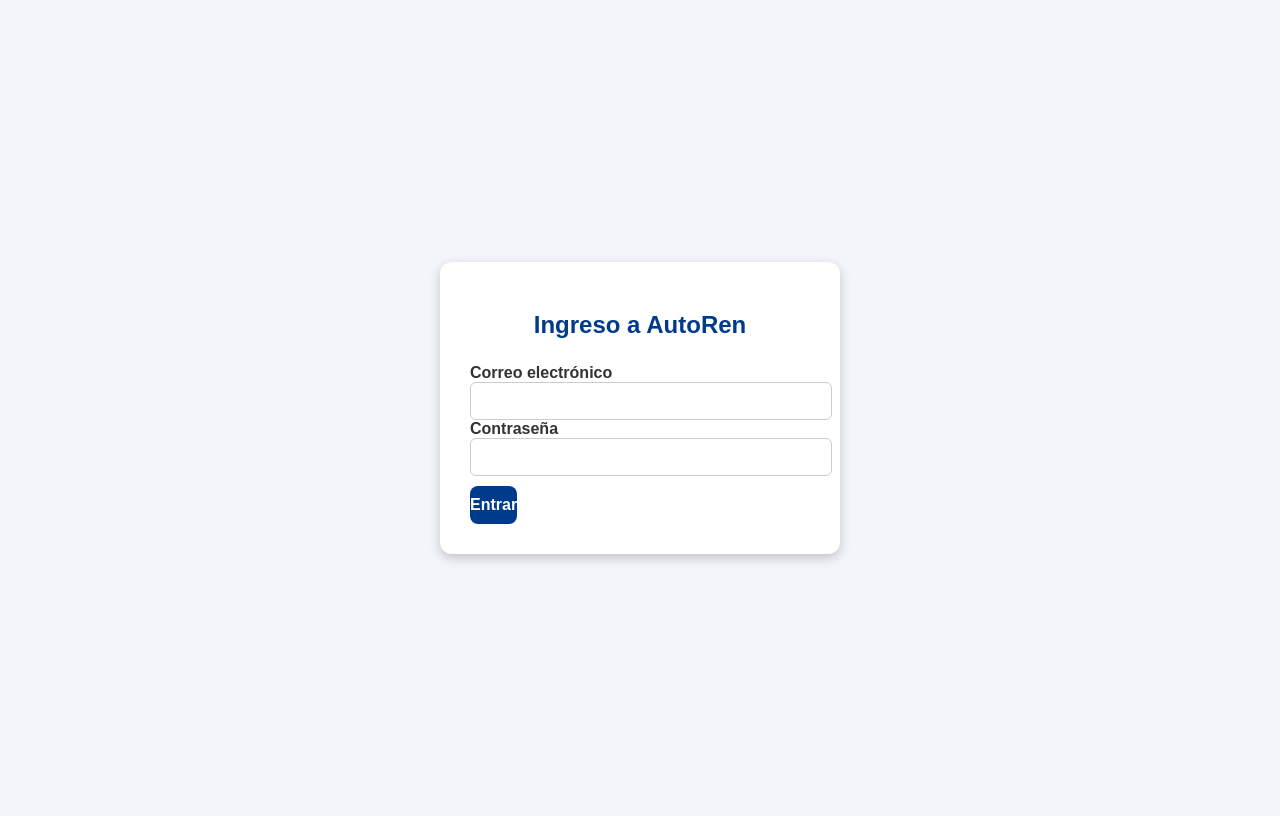
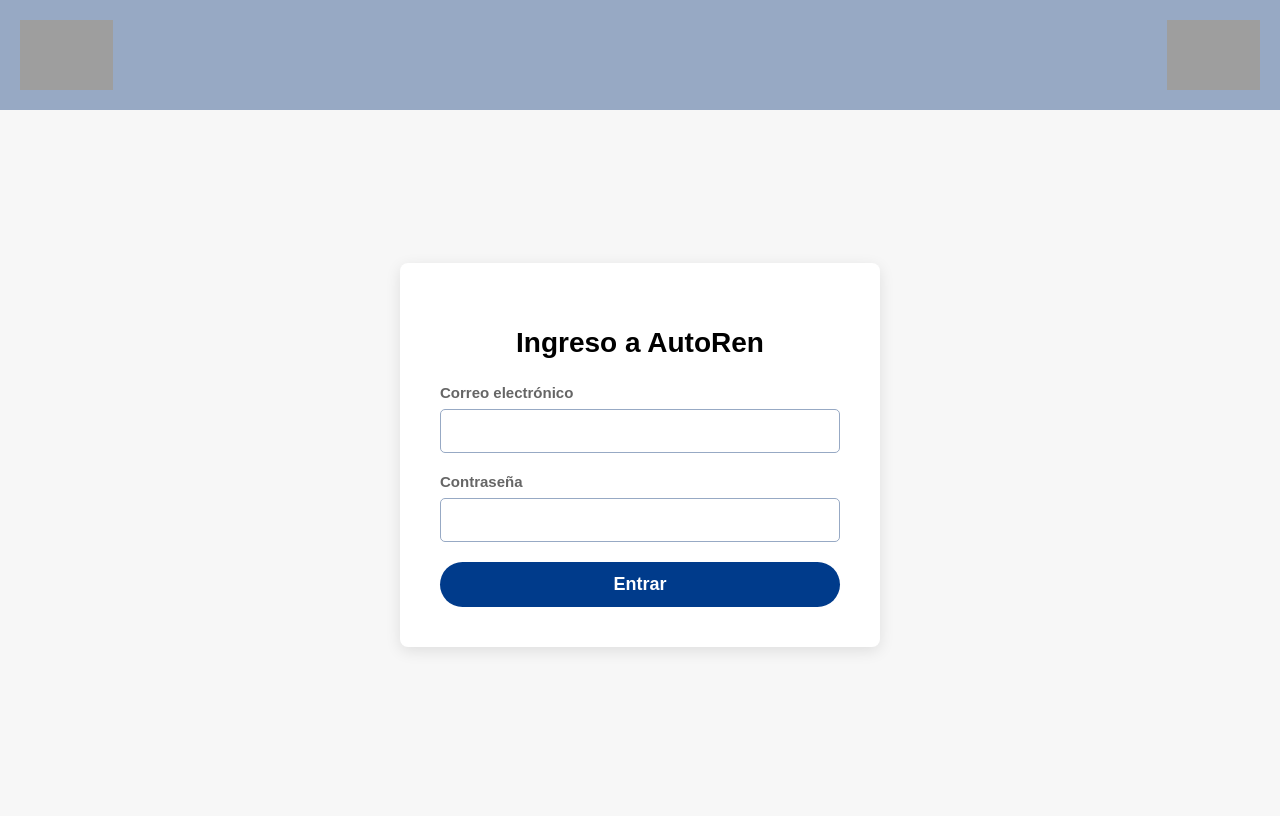
Before and after one commit to Medina-Felipe/AutoRen, a Python web app: template templates/login.html in a window 1280 px wide. After the commit the page ends 651 px from the top, so only its background shows below. Run offline with Jinja, Linux system fonts and the light colour scheme; the template is opened without the code that fills it, so the values that code supplies are empty; grey boxes are pictures that could not be loaded.

Commit message:
Agregada top-bar con membretes institucionales. Ajustes en el estilo para ir de la mano con la vista principal

```diff
--- a/static/login.css
+++ b/static/login.css
@@ -1,83 +1,106 @@
-/* Estilo general del body para el login */
-.login-body {
-    background-color: #f2f5f9;
+:root {
+    --blue: #003b8b;
+    --blue-light: #97a9c4;
+    --red: #e74c3c;
+    --gray-text: #666;
+    --black: #000;
+}
+
+body {
+    margin: 0;
+    padding: 0;
+    font-family: Arial, sans-serif;
+    background-color: #f7f7f7;
+    display: flex;
+    flex-direction: column;
+    min-height: 100vh;
+}
+
+/* Estilos para la nueva top bar del login */
+.top-bar-login {
+    height: 110px;
+    background: var(--blue-light);
+    display: flex;
+    justify-content: space-between;
+    align-items: center;
+    padding: 0 20px;
+    width: 100%;
+    box-sizing: border-box;
+}
+
+.top-bar-login img {
+    height: 70px;
+    object-fit: contain;
+}
+
+.login-container {
+    flex-grow: 1;
     display: flex;
     justify-content: center;
     align-items: center;
-    height: 100vh;
-    font-family: 'Arial', sans-serif;
+    padding: 20px;
+    box-sizing: border-box;
 }
 
-/* Contenedor principal */
-.login-container {
+.login-box {
+    background-color: white;
+    padding: 40px;
+    border-radius: 8px;
+    box-shadow: 0 4px 15px rgba(0, 0, 0, 0.1);
     width: 100%;
     max-width: 400px;
-    padding: 20px;
+    text-align: center;
 }
 
-/* Caja de login */
-.login-box {
-    background-color: white;
-    border-radius: 12px;
-    box-shadow: 0 4px 12px rgba(0, 0, 0, 0.2);
-    padding: 30px;
-    display: flex;
-    flex-direction: column;
-    gap: 15px;
+.login-box h2 {
+    color: var(--black);
+    margin-bottom: 25px;
+    font-size: 28px;
 }
 
-/* Título */
-.login-box h2 {
-    text-align: center;
-    color: #003b8b;
-    margin-bottom: 10px;
-}
-
-/* Mensaje de error */
 .error-message {
-    background-color: #e74c3c;
-    color: white;
-    padding: 8px;
-    border-radius: 6px;
-    text-align: center;
+    background-color: #ffe6e6;
+    color: var(--red);
+    border: 1px solid var(--red);
+    border-radius: 5px;
+    padding: 10px;
+    margin-bottom: 20px;
     font-size: 14px;
 }
 
-/* Campos de formulario */
 .login-box label {
+    display: block;
+    text-align: left;
+    margin-bottom: 8px;
+    color: var(--gray-text);
     font-weight: bold;
-    color: #333;
-    margin-top: 8px;
+    font-size: 15px;
 }
 
-.login-box input {
-    padding: 10px;
-    border: 1px solid #ccc;
-    border-radius: 6px;
+.login-box input[type="text"],
+.login-box input[type="password"] {
     width: 100%;
-    font-size: 14px;
-    transition: border-color 0.3s;
+    padding: 12px;
+    margin-bottom: 20px;
+    border: 1px solid var(--blue-light);
+    border-radius: 5px;
+    font-size: 16px;
+    box-sizing: border-box;
 }
 
-.login-box input:focus {
-    border-color: #003b8b;
-    outline: none;
+.login-box button[type="submit"] {
+    background-color: var(--blue);
+    color: white;
+    padding: 12px 20px;
+    border: none;
+    border-radius: 25px;
+    cursor: pointer;
+    font-size: 18px;
+    font-weight: bold;
+    width: 100%;
+    transition: background-color 0.3s ease;
 }
 
-/* Botón */
-.login-box button {
-    background-color: #003b8b;
-    color: white;
-    border: none;
-    border-radius: 8px;
-    padding: 10px 0;
-    cursor: pointer;
-    font-size: 16px;
-    font-weight: bold;
-    transition: background-color 0.3s;
-    margin-top: 10px;
+.login-box button[type="submit"]:hover {
+    background-color: var(--black);
 }
-
-.login-box button:hover {
-    background-color: #0053c0;
-}
--- a/templates/login.html
+++ b/templates/login.html
@@ -6,6 +6,13 @@
     <link rel="stylesheet" href="{{ url_for('static', filename='login.css') }}">
 </head>
 <body class="login-body">
+<div class="top-bar-login">
+    <img src="https://upload.wikimedia.org/wikipedia/commons/thumb/1/1b/Logo_Nuevo_Ufro.png/1043px-Logo_Nuevo_Ufro.png"
+         height="70" alt="Logo UFRO">
+    <img src="https://bioren.ufro.cl/wp-content/uploads/2022/04/logo-BIOREN-UFRO-02.png" height="70"
+         alt="Logo BIOREN-UFRO">
+</div>
+
 <div class="login-container">
     <div class="login-box">
         <h2>Ingreso a AutoRen</h2>
```
